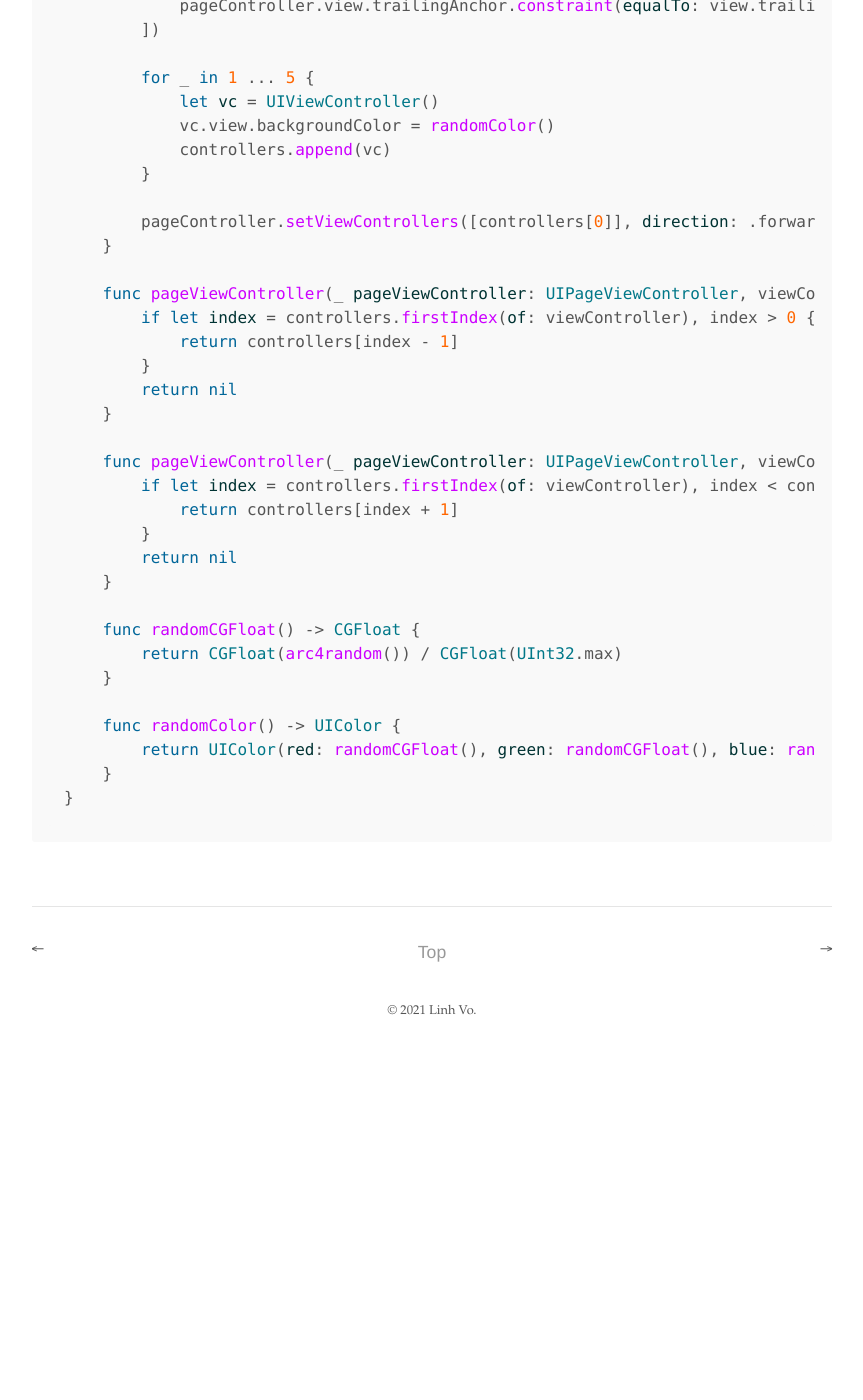
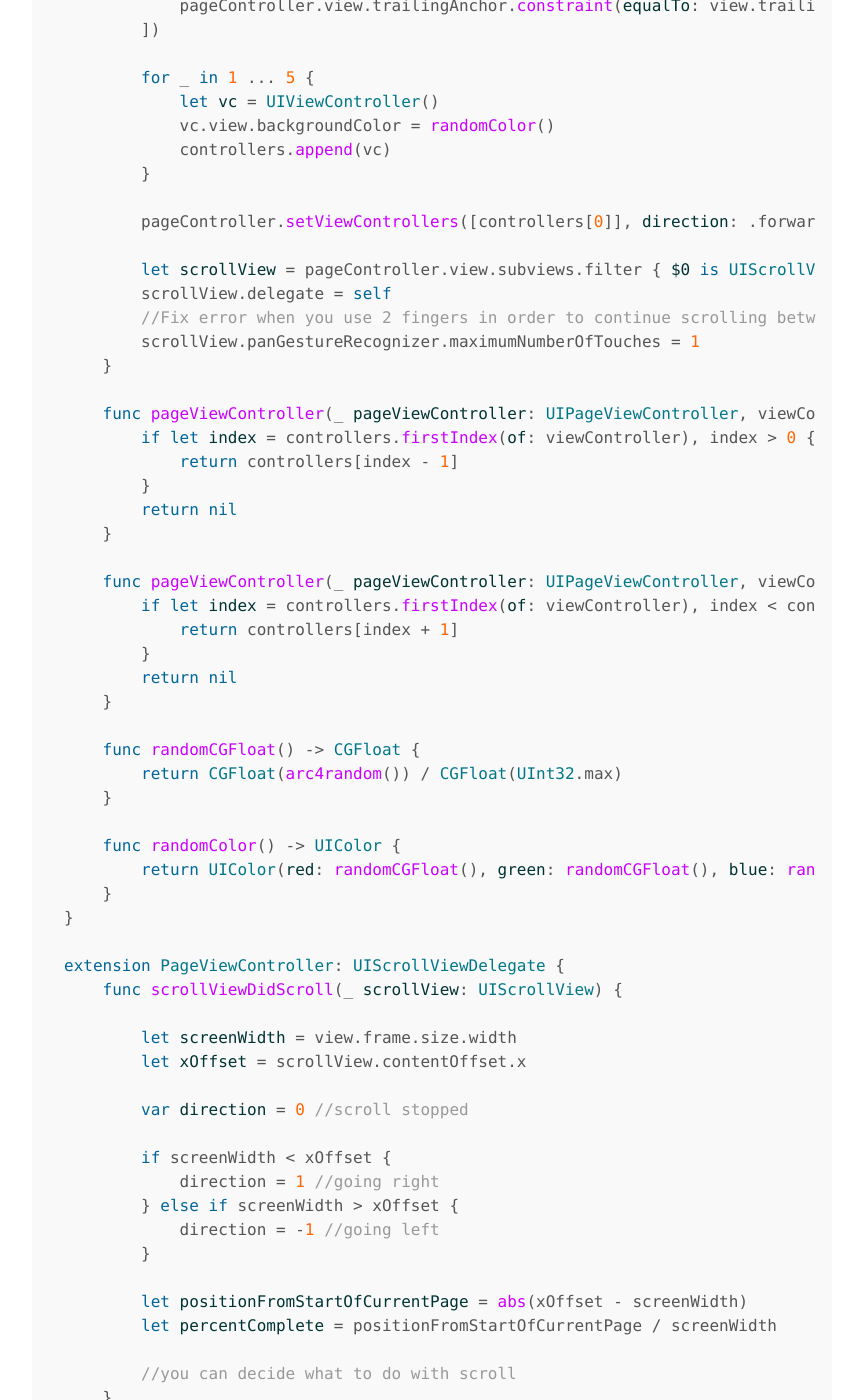
Before and after one commit to dlsolution/dlsolution.github.io, a Jekyll site: the page built from _posts/2017-06-20-create-a-page-scroll-using-uipageviewcontroller.md, in a window 1280 px wide and 1400 px high, scrolled down 1095 px. Shown: the whole window, without its empty margins (208-1071 px from the left). Built offline with Jekyll 4.4.1, drawn with Linux system fonts in a browser that asks for light colours; before the commit the page ends 2149 px from its top, so only the background shows below that.

Commit message:
update post how to create page scroll use uipageviewcontroller

````diff
--- a/_posts/2017-06-20-create-a-page-scroll-using-uipageviewcontroller.md
+++ b/_posts/2017-06-20-create-a-page-scroll-using-uipageviewcontroller.md
@@ -41,6 +41,11 @@ class PageViewController: UIViewController, UIPageViewControllerDataSource, UIPa
         }
 
         pageController.setViewControllers([controllers[0]], direction: .forward, animated: false)
+
+        let scrollView = pageController.view.subviews.filter { $0 is UIScrollView }.first as! UIScrollView
+        scrollView.delegate = self
+        //Fix error when you use 2 fingers in order to continue scrolling between pages. After you pass second page, this startOffset should be set to 0 but it's not the case
+        scrollView.panGestureRecognizer.maximumNumberOfTouches = 1
     }
 
     func pageViewController(_ pageViewController: UIPageViewController, viewControllerBefore viewController: UIViewController) -> UIViewController? {
@@ -65,4 +70,25 @@ class PageViewController: UIViewController, UIPageViewControllerDataSource, UIPa
         return UIColor(red: randomCGFloat(), green: randomCGFloat(), blue: randomCGFloat(), alpha: 1)
     }
 }
+
+extension PageViewController: UIScrollViewDelegate {
+    func scrollViewDidScroll(_ scrollView: UIScrollView) {
+
+        let screenWidth = view.frame.size.width
+        let xOffset = scrollView.contentOffset.x
+
+        var direction = 0 //scroll stopped
+
+        if screenWidth < xOffset {
+            direction = 1 //going right
+        } else if screenWidth > xOffset {
+            direction = -1 //going left
+        }
+
+        let positionFromStartOfCurrentPage = abs(xOffset - screenWidth)
+        let percentComplete = positionFromStartOfCurrentPage / screenWidth
+
+        //you can decide what to do with scroll
+    }
+}
 ```
````
